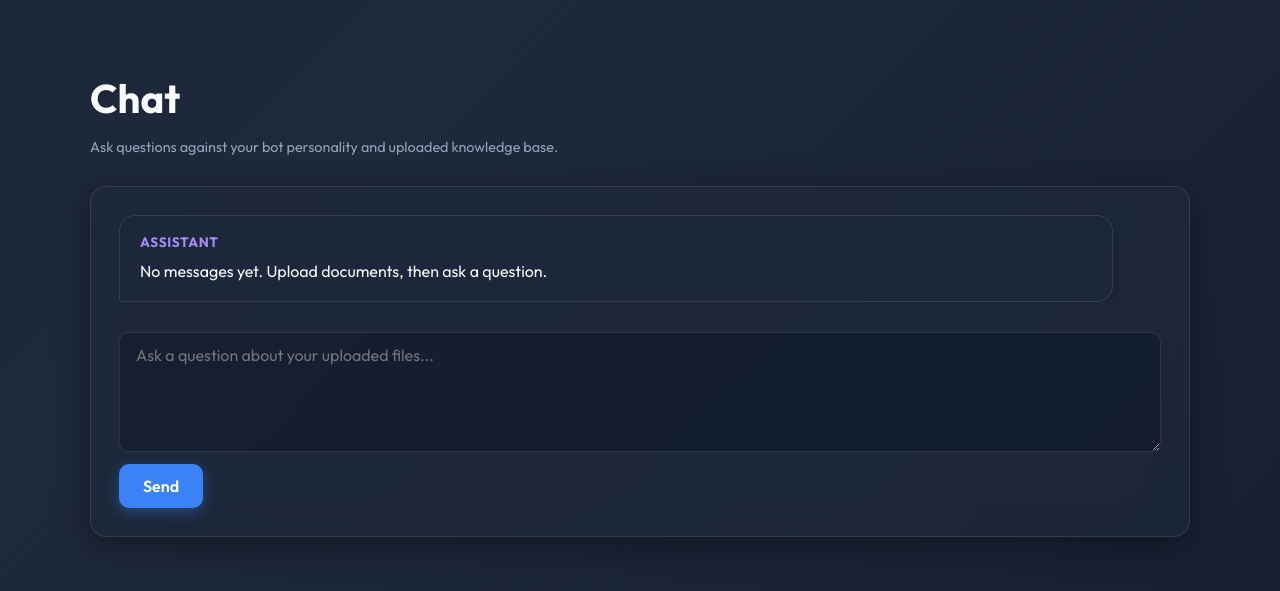
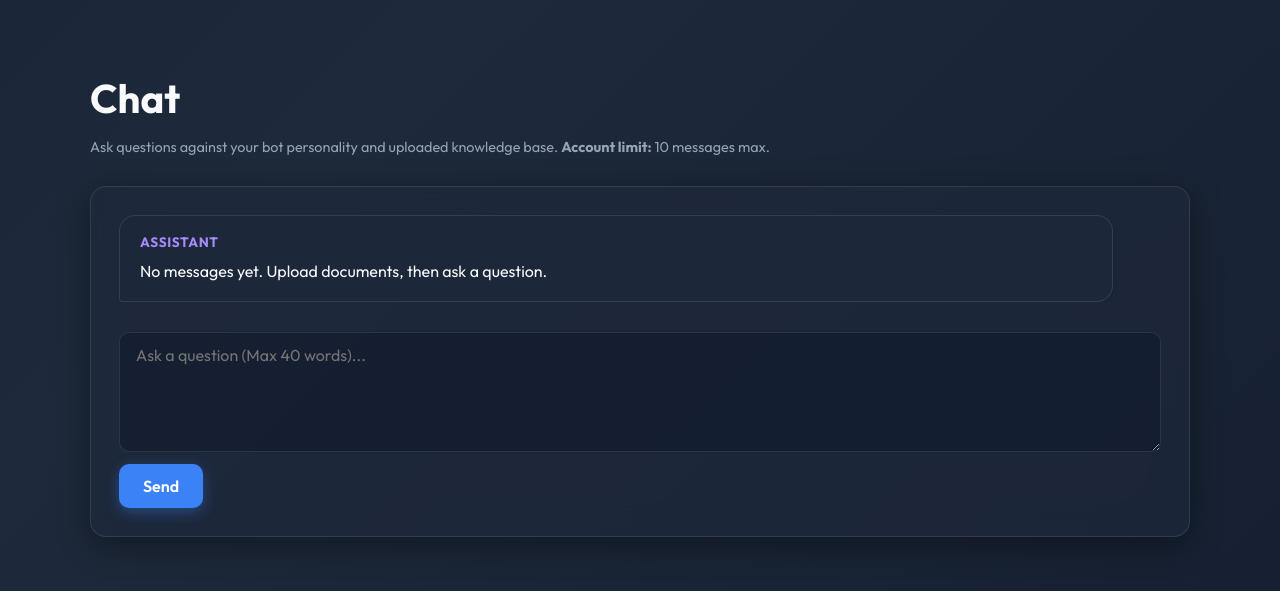
Before and after one commit to Valo-Asura/custom_ai_bot, a Flask app: page /chat in a window 1280 px wide. Shown: the part 63-654 px from the top of the page. Run offline with Flask 3, Linux system fonts and the light colour scheme; the visitor is signed in with stand-in values (Sample User, id 1); data comes from the database, SQL or seed files in the repository; data that the repository does not hold is empty.

Commit message:
feat: show account limits clearly in UI

```diff
--- a/templates/chat.html
+++ b/templates/chat.html
@@ -4,7 +4,7 @@
 <section class="page-header">
     <div>
         <h1>Chat</h1>
-        <p class="muted">Ask questions against your bot personality and uploaded knowledge base.</p>
+        <p class="muted">Ask questions against your bot personality and uploaded knowledge base. <strong>Account limit:</strong> 10 messages max.</p>
     </div>
 </section>
 
@@ -25,7 +25,7 @@
         {% endif %}
     </div>
     <form id="chat-form" class="chat-form" action="{{ url_for('chat_send') }}" method="post">
-        <textarea id="chat-input" name="message" rows="4" placeholder="Ask a question about your uploaded files..." required></textarea>
+        <textarea id="chat-input" name="message" rows="4" placeholder="Ask a question (Max 40 words)..." required></textarea>
         <div class="chat-actions">
             <button type="submit">Send</button>
             <span id="chat-status" class="muted"></span>
--- a/templates/upload.html
+++ b/templates/upload.html
@@ -13,7 +13,7 @@
         <label>Document
             <input type="file" name="document" accept=".pdf,.txt,.docx" required>
         </label>
-        <p class="muted">Maximum upload size: 10 MB by default, configurable in `.env`.</p>
+        <p class="muted"><strong>Account limit:</strong> 2 documents maximum. Max file size: 16 MB.</p>
         <button type="submit">Upload and Index</button>
     </form>
 </section>
```
